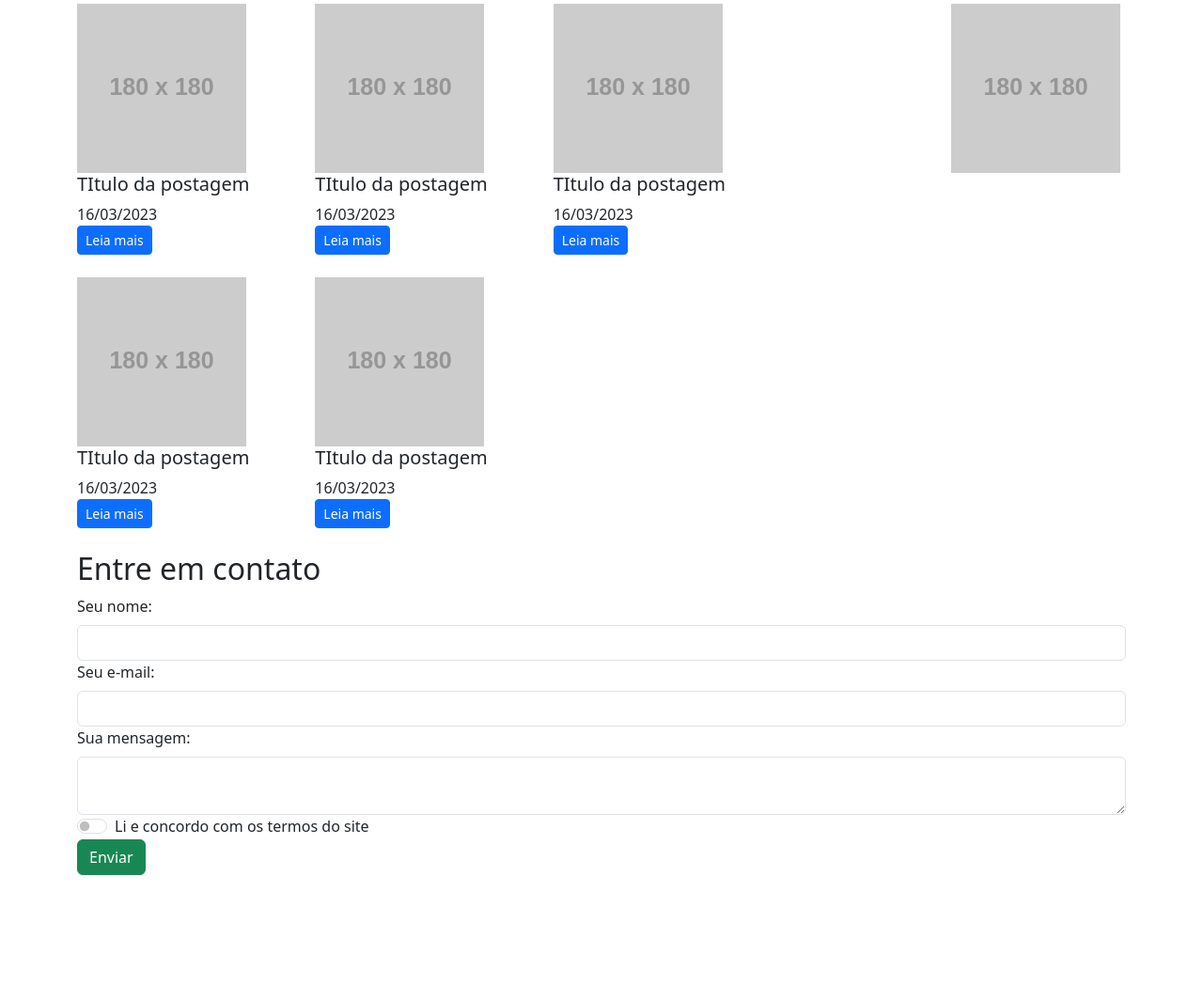
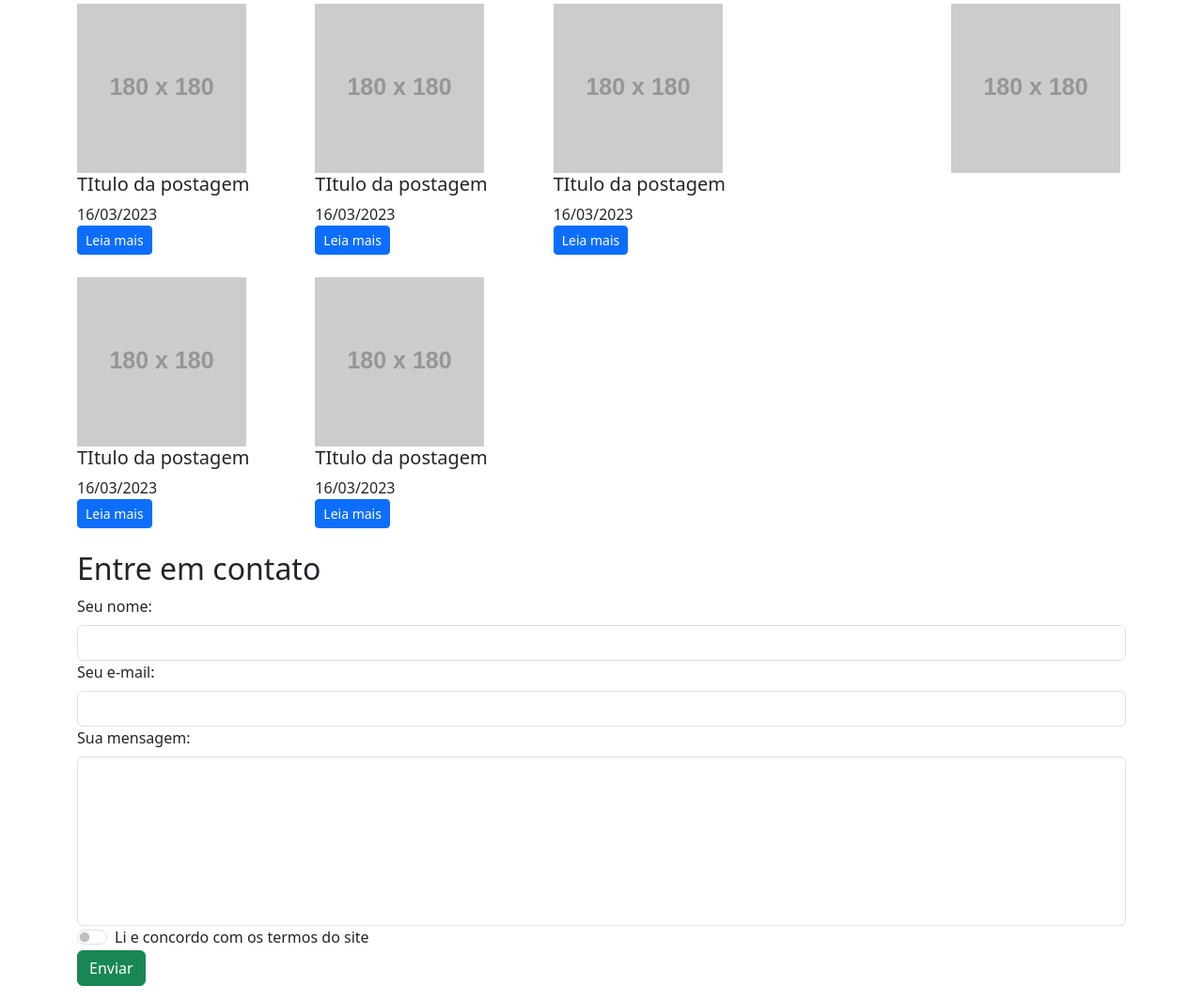
Before and after one commit to wendeldh7/Portal_Noticias_Com_Bootstrap, a plain HTML site: page index.html in a window 1280 px wide. Shown: the part 132-1197 px from the top of the page at 94% size. Before the commit the page ends 1079 px from the top, so only its background shows below. Drawn offline with nearby package versions, Linux system fonts and the light colour scheme; placeholder pictures from the web are drawn by us.

Commit message:
Primeiro commit

```diff
--- a/main.css
+++ b/main.css
@@ -5,3 +5,9 @@ time {
 .post {
     margin-bottom: 24px;
 }
+
+#mensagem {
+    height: 180px;
+    width: 100%;
+    resize: none;
+    }
```
